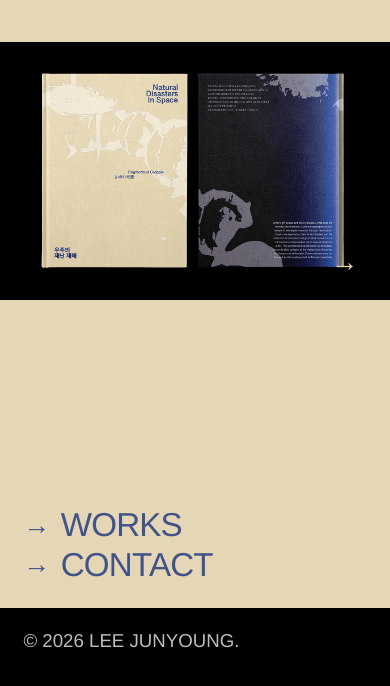
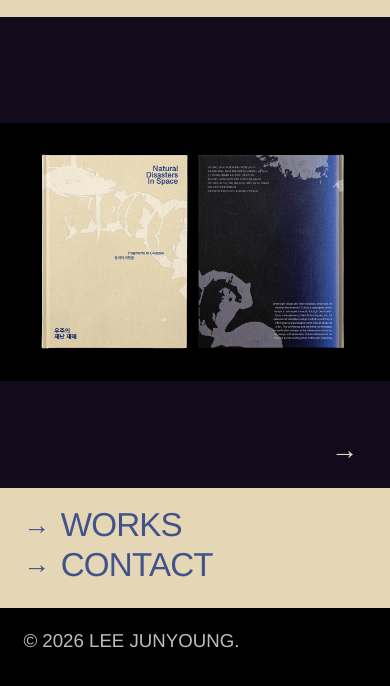
Before and after one commit to candy008777-sudo/LEEJUNYOUNG-S-ARCHIVE, a plain HTML site: page index.html in a window 390 px wide. Shown: the part 236-922 px from the top of the page. Drawn offline with Linux system fonts and the light colour scheme.

Commit message:
update responsive layout

```diff
--- a/index.html
+++ b/index.html
@@ -4,7 +4,7 @@
   <meta charset="UTF-8">
   <meta name="viewport" content="width=device-width, initial-scale=1.0">
   <title>Leejunyoung's Archive</title>
-  <link rel="stylesheet" href="style.css?v=20260911-footer-type">
+  <link rel="stylesheet" href="style.css?v=20260911-viewport-fit">
   <meta name="description" content="Leejunyoung's Archive — 브랜드 경험, 그래픽 디자인, AI 이미지 포트폴리오.">
 </head>
 <body class="archive-page" data-theme="space-disasters">
--- a/style.css
+++ b/style.css
@@ -37,7 +37,8 @@
   width: 100%;
   height: 100vh;
   display: grid;
-  grid-template-columns: 1fr 1fr;
+  grid-template-columns: minmax(0, 1fr) minmax(0, 1fr);
+  grid-template-rows: minmax(0, 1fr);
   overflow: hidden;
 }
 
@@ -162,7 +163,7 @@
 
 .archive-page[data-theme="makeup"] .archive-right,
 .archive-page[data-theme="makeup-thumbnails"] .archive-right {
-  background-size: cover;
+  background-size: contain;
 }
 
 .theme-next {
@@ -196,11 +197,11 @@
   }
 
   .archive {
-    height: auto;
-    min-height: 100vh;
-    min-height: 100dvh;
+    height: 100vh;
+    height: 100dvh;
+    min-height: 0;
     grid-template-columns: minmax(0, 1fr);
-    grid-template-rows: auto auto minmax(min-content, 1fr);
+    grid-template-rows: auto minmax(0, 1fr) auto;
     padding: var(--mobile-edge) 0;
     background: var(--archive-background);
     color: var(--archive-color);
@@ -214,16 +215,17 @@
   .archive-info {
     grid-column: 1;
     grid-row: 1;
-    margin-bottom: 11.5vw;
+    margin-bottom: min(5vw, 3dvh);
     padding-inline: var(--mobile-gutter);
   }
 
   .archive-right {
     grid-column: 1;
     grid-row: 2;
-    height: auto;
-    aspect-ratio: 1.515 / 1;
-    background-size: cover;
+    height: 100%;
+    min-height: 0;
+    aspect-ratio: auto;
+    background-size: contain;
   }
 
   .theme-next {
@@ -243,7 +245,7 @@
 
   .archive-title,
   .category-list a {
-    font-size: 5.75vw;
+    font-size: min(5.75vw, 3.5dvh);
     line-height: 1.16;
     letter-spacing: -0.025em;
   }
@@ -259,14 +261,14 @@
   .main-menu {
     grid-column: 1;
     grid-row: 3;
-    margin-top: 19vw;
+    margin-top: min(5vw, 3dvh);
     align-self: end;
     padding-inline: var(--mobile-gutter);
     gap: 1vw;
   }
 
   .main-menu a {
-    font-size: 8.5vw;
+    font-size: min(8.5vw, 5dvh);
     line-height: 1.08;
     letter-spacing: -0.025em;
   }
```
